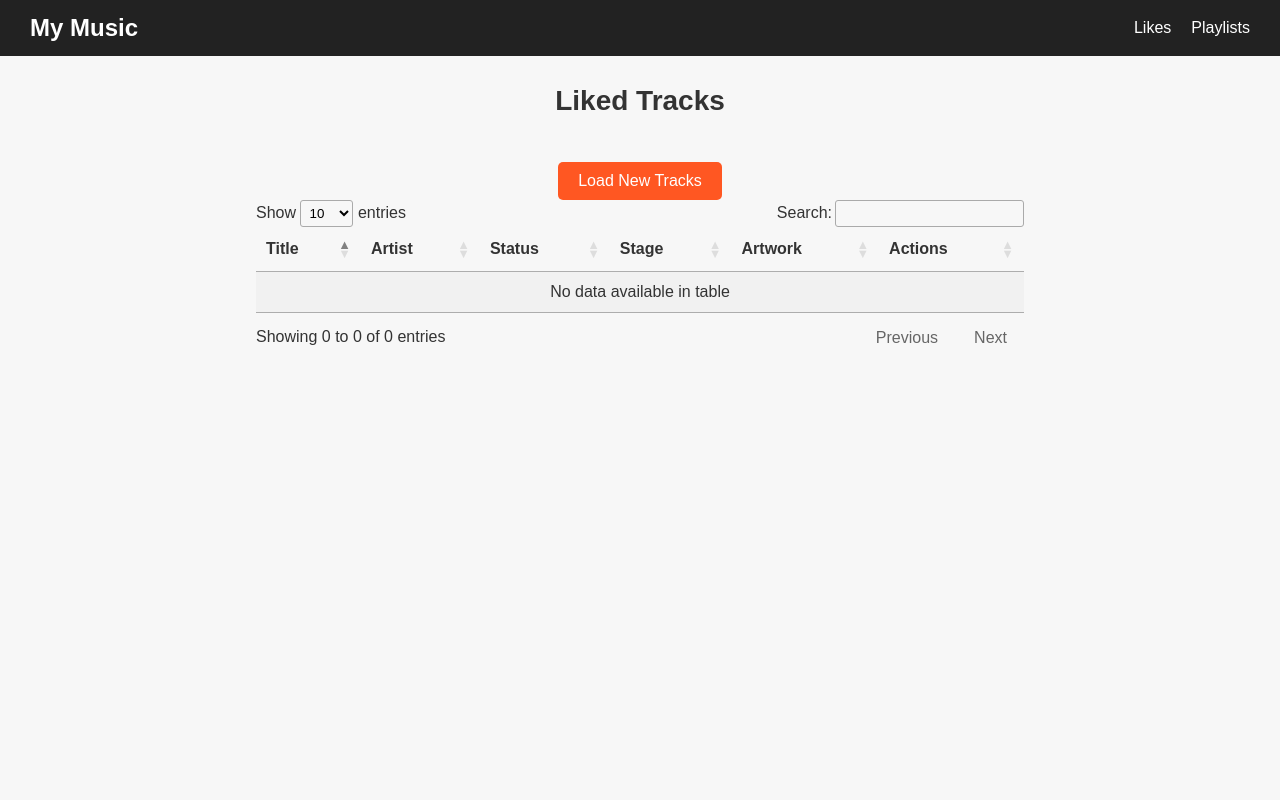
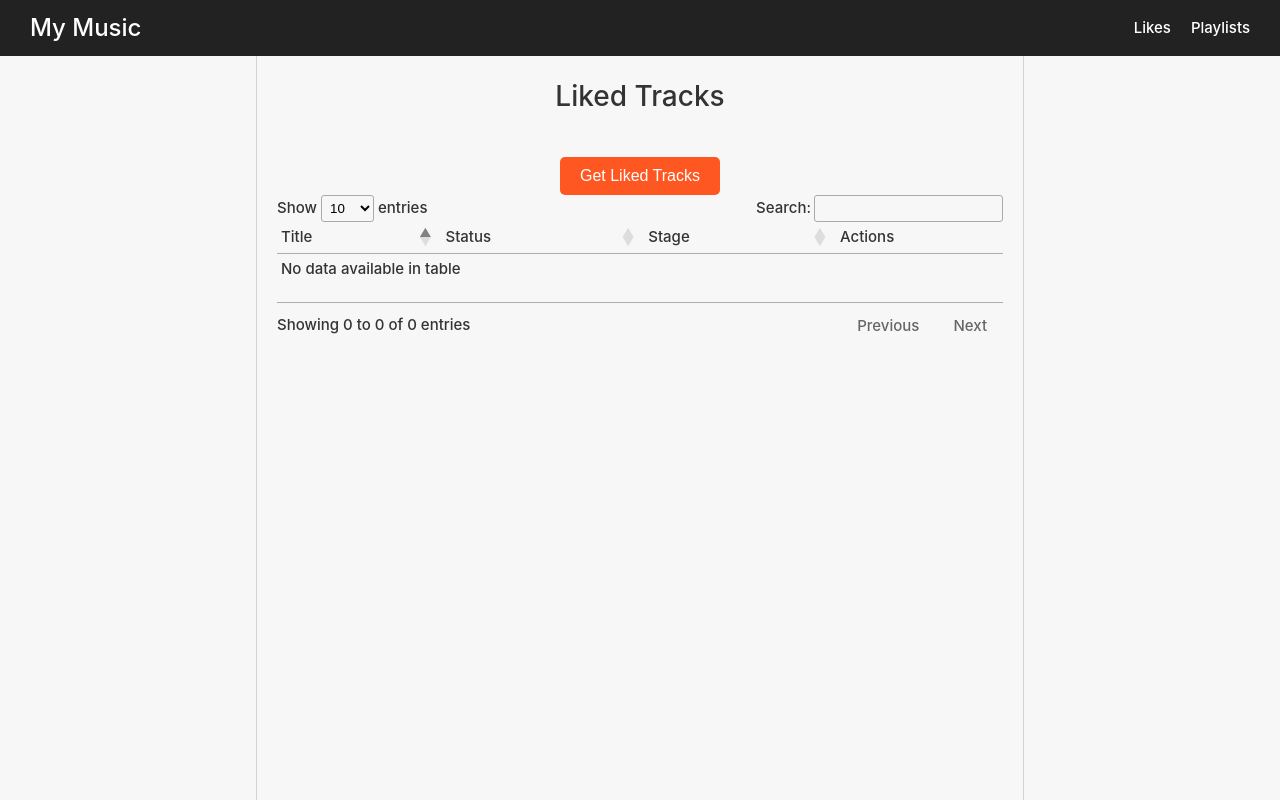
Before and after one commit to gesoteric/soundcloud-audio-downloader, a Flask app: page / in a window 1280 px wide. Run offline with Flask 3, Linux system fonts and the light colour scheme; data that the repository does not hold is empty; some libraries are stand-ins or nearby versions.

```diff
--- a/app.py
+++ b/app.py
@@ -11,10 +11,13 @@ from retry import retry_with_logging
 
 app = Flask(__name__)
 
+
+
+
 # Create tmp directory if it doesn't exist
 os.makedirs('tmp', exist_ok=True)
 
-conn = sqlite3.connect('soundcloud.sqlite')
+conn = sqlite3.connect('soundcloud.sqlite', check_same_thread=False)
 cursor = conn.cursor()
 
 logging.basicConfig(level=logging.INFO)
@@ -354,8 +357,7 @@ def get_tracks_from_db():
     # Return the tracks
     return tracks
 
-process_tracks()
-
+# process_tracks()
 
 @app.route('/')
 def index():
@@ -377,5 +379,16 @@ def get_tracks():
 
     return jsonify(track_list)
 
+@app.route('/load_liked_tracks', methods=['GET'])
+def load_liked_tracks():
+    try:
+        process_tracks()  # Call the function to process tracks
+        return jsonify({"message": "Tracks processing triggered successfully."}), 200
+    except Exception as e:
+        # Log the error for debugging
+        logging.error(f"Error in load_liked_tracks: {e}")
+        return jsonify({"error": "An error occurred while processing tracks.", "details": str(e)}), 500
+
+
 if __name__ == '__main__':
     app.run(debug=True)
--- a/templates/index.html
+++ b/templates/index.html
@@ -1,10 +1,14 @@
 <!DOCTYPE html>
 <html lang="en">
+
 <head>
     <meta charset="UTF-8">
     <meta name="viewport" content="width=device-width, initial-scale=1.0">
     <title>Liked Tracks</title>
     <link rel="stylesheet" href="https://cdn.datatables.net/1.13.4/css/jquery.dataTables.min.css">
+    <meta http-equiv="Content-Type" content="text/html; charset=utf-8"/>
+    <link rel="stylesheet" href="/fonts/style.css">
+
     <style>
         /* Basic Reset */
         * {
@@ -15,14 +19,15 @@
 
         /* Body and general styles */
         body {
-            font-family: Arial, sans-serif;
+            font-family: 'Inter Medium', sans-serif;
             background-color: #f7f7f7;
             color: #333;
+            font-size: 15px;
             line-height: 1.5;
             margin: 0;
             padding: 0;
             display: grid;
-            grid-template-rows: 60px 1fr; /* Fixed header at top, rest of the page content below */
+            grid-template-rows: 60px 1fr;
         }
 
         /* Fixed Navigation bar */
@@ -62,11 +67,12 @@
         /* Main container with three columns */
         .container {
             display: grid;
-            grid-template-columns: 1fr 60% 1fr; /* 60% width for the middle column */
+            grid-template-columns: 1fr 60% 1fr;
             grid-gap: 20px;
             width: 100%;
-            padding-top: 80px; /* To account for the fixed navigation */
+            padding-top: 55px;
             height: 100vh;
+            overflow: auto;
         }
 
         /* Main section */
@@ -99,7 +105,7 @@
         /* Table styling */
         #tracks-table {
             width: 100%;
-            margin-top: 30px;
+            table-layout: auto;
         }
 
         .action-buttons button {
@@ -112,17 +118,33 @@
             margin: 5px;
         }
 
+        #tracks-table td {
+            height: 40px;
+        }
+
+        #tracks-table td:nth-child(1) {
+            font-size: 15px;
+            color: #333;
+            text-align: left;
+        }
+
+        #tracks-table th {
+            text-align: left;
+        }
+
         .action-buttons button:hover {
             background-color: #45a049;
         }
 
         /* Image styling */
         img {
-            max-width: 50px;
-            height: auto;
+            max-width: 25px;
+            height: 25px;
+            border-radius: 5px;
         }
     </style>
 </head>
+
 <body>
 
     <!-- Fixed Navigation Bar -->
@@ -136,77 +158,72 @@
 
     <!-- Main content container -->
     <div class="container">
-        <!-- Left Spacer Column (empty) -->
         <div></div>
-
-        <!-- Center Column (Main Content) -->
-        <div>
-            <!-- Main content -->
-            <main>
+        <div style="border-left: 1.5px solid lightgrey; border-right: 1.5px solid lightgrey;">
+            <main style="padding: 20px;">
                 <h2>Liked Tracks</h2>
-
-                <!-- Button to Load New Tracks -->
-                <button onclick="loadTracks()">Load New Tracks</button>
+                <button onclick="loadTrackLikes()">Get Liked Tracks</button>
 
                 <!-- Table for displaying tracks -->
-                <table id="tracks-table" class="display">
+                <table id="tracks-table" class="compact row-border">
                     <thead>
                         <tr>
                             <th>Title</th>
-                            <th>Artist</th>
                             <th>Status</th>
                             <th>Stage</th>
-                            <th>Artwork</th>
                             <th>Actions</th>
                         </tr>
                     </thead>
-                    <tbody id="tracks-table-body">
-                        <!-- Dynamic track rows will be inserted here -->
-                    </tbody>
+                    <tbody id="tracks-table-body"></tbody>
                 </table>
             </main>
         </div>
-
-        <!-- Right Spacer Column (empty) -->
         <div></div>
     </div>
 
     <script src="https://code.jquery.com/jquery-3.6.0.min.js"></script>
     <script src="https://cdn.datatables.net/1.13.4/js/jquery.dataTables.min.js"></script>
     <script>
-        // Automatically load tracks when the page loads
-        window.onload = loadTracks;
+        window.onload = () => {
+            loadTracks();          // Fetch and display tracks initially
+            startPeriodicUpdates(); // Start periodic updates
+        };
 
-        // Initialize DataTable after tracks are loaded
         function initializeDataTable() {
             $('#tracks-table').DataTable({
                 paging: true,
                 searching: true,
                 ordering: true,
                 info: true,
-                responsive: true
+                responsive: true,
+                columnDefs: [{ targets: 3, orderable: false }]
             });
         }
 
-        // Function to load tracks
         function loadTracks() {
             fetch('/get_tracks')
                 .then(response => response.json())
                 .then(tracks => {
                     const tableBody = document.getElementById('tracks-table-body');
-                    tableBody.innerHTML = '';  // Clear any existing rows
+                    tableBody.innerHTML = ''; // Clear existing rows
 
                     tracks.forEach(track => {
                         const row = document.createElement('tr');
 
-                        // Create cells for each track property
-                        const titleCell = document.createElement('td');
-                        titleCell.textContent = track.title;
-                        row.appendChild(titleCell);
+                        const titleArtistCell = document.createElement('td');
+                        titleArtistCell.style.display = "flex";
+                        titleArtistCell.style.alignItems = "center";
+                        titleArtistCell.style.gap = "10px";
 
-                        const artistCell = document.createElement('td');
-                        artistCell.textContent = track.artist;
-                        row.appendChild(artistCell);
+                        const artworkImg = document.createElement('img');
+                        artworkImg.src = track.artwork_url;
+                        artworkImg.alt = "Artwork";
+
+                        const textContent = document.createTextNode(`${track.artist} - ${track.title}`);
+                        titleArtistCell.appendChild(artworkImg);
+                        titleArtistCell.appendChild(textContent);
+
+                        row.appendChild(titleArtistCell);
 
                         const statusCell = document.createElement('td');
                         statusCell.textContent = track.status;
@@ -215,13 +232,6 @@
                         const stageCell = document.createElement('td');
                         stageCell.textContent = track.stage;
                         row.appendChild(stageCell);
-
-                        const artworkCell = document.createElement('td');
-                        const artworkImg = document.createElement('img');
-                        artworkImg.src = track.artwork_url;
-                        artworkImg.alt = "Artwork";
-                        artworkCell.appendChild(artworkImg);
-                        row.appendChild(artworkCell);
 
                         const actionsCell = document.createElement('td');
                         actionsCell.classList.add('action-buttons');
@@ -234,13 +244,11 @@
                         tableBody.appendChild(row);
                     });
 
-                    // Initialize or re-initialize DataTable after updating the table
                     initializeDataTable();
                 })
                 .catch(error => console.error('Error loading tracks:', error));
         }
 
-        // Action functions
         function downloadTrack() {
             alert('Download clicked');
         }
@@ -248,6 +256,72 @@
         function retryTrack() {
             alert('Retry clicked');
         }
+
+        function loadTrackLikes() {
+            fetch('/load_liked_tracks', { method: 'GET' })
+                .then(response => {
+                    if (response.ok) {
+                        alert('Background processing started!');
+                    } else {
+                        alert('Failed to start processing.');
+                    }
+                })
+                .catch(error => console.error('Error triggering load_liked_tracks:', error));
+        }
+
+        function startPeriodicUpdates() {
+            setInterval(() => {
+                fetch('/get_tracks')
+                    .then(response => response.json())
+                    .then(tracks => {
+                        updateDataTable(tracks); // Update table with new data
+                    })
+                    .catch(error => console.error('Error updating tracks:', error));
+            }, 5000); // Update every 5 seconds
+        }
+
+        function updateDataTable(tracks) {
+            const tableBody = document.getElementById('tracks-table-body');
+            tableBody.innerHTML = ''; // Clear existing rows
+
+            tracks.forEach(track => {
+                const row = document.createElement('tr');
+                const titleArtistCell = document.createElement('td');
+                titleArtistCell.style.display = "flex";
+                titleArtistCell.style.alignItems = "center";
+                titleArtistCell.style.gap = "10px";
+
+                const artworkImg = document.createElement('img');
+                artworkImg.src = track.artwork_url;
+                artworkImg.alt = "Artwork";
+
+                const textContent = document.createTextNode(`${track.artist} - ${track.title}`);
+                titleArtistCell.appendChild(artworkImg);
+                titleArtistCell.appendChild(textContent);
+
+                row.appendChild(titleArtistCell);
+
+                const statusCell = document.createElement('td');
+                statusCell.textContent = track.status;
+                row.appendChild(statusCell);
+
+                const stageCell = document.createElement('td');
+                stageCell.textContent = track.stage;
+                row.appendChild(stageCell);
+
+                const actionsCell = document.createElement('td');
+                actionsCell.classList.add('action-buttons');
+                actionsCell.innerHTML = `
+                    <button onclick="downloadTrack()">Download</button>
+                    <button onclick="retryTrack()">Retry</button>
+                `;
+                row.appendChild(actionsCell);
+
+                tableBody.appendChild(row);
+            });
+        }
     </script>
+
 </body>
+
 </html>
```
Also changed, not shown: README.md.
